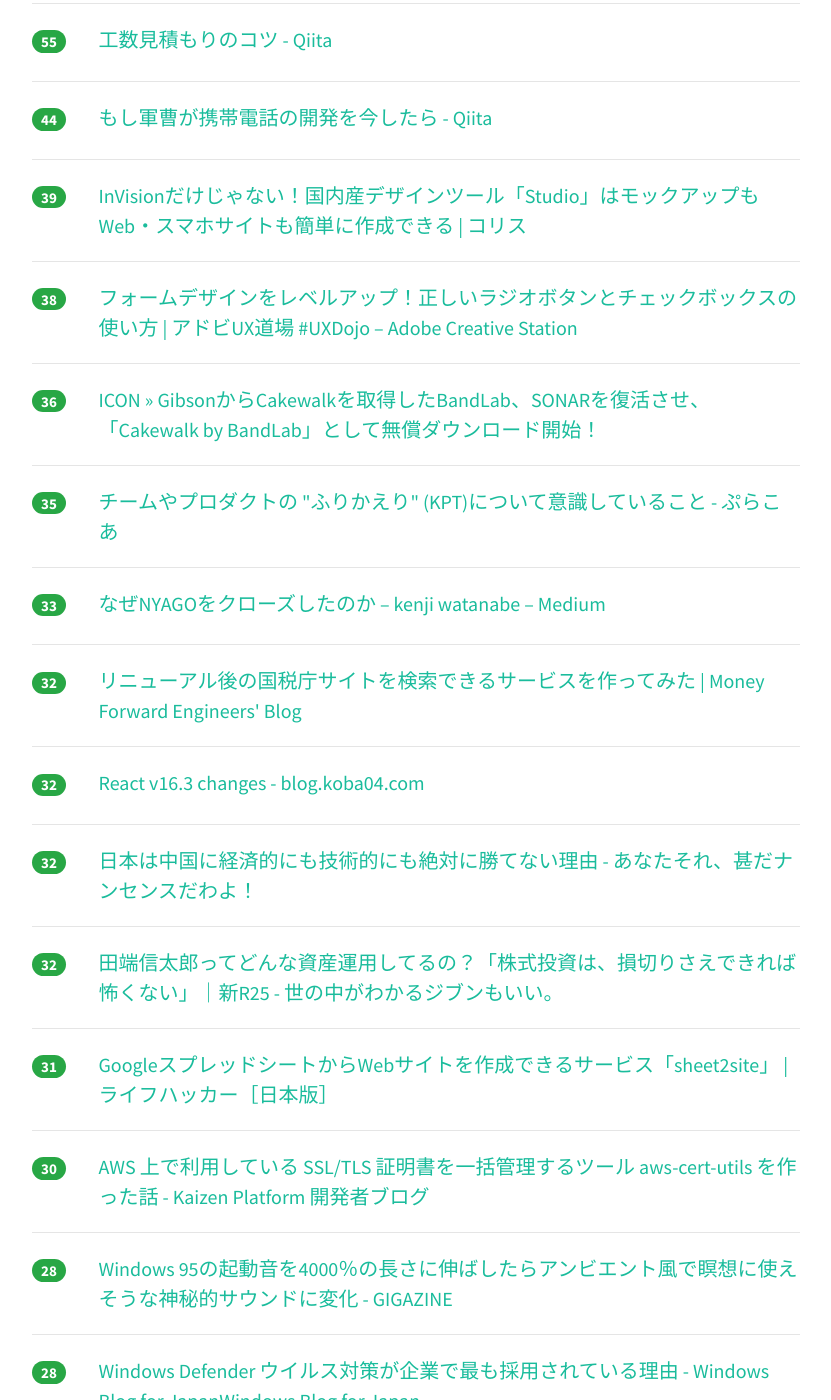
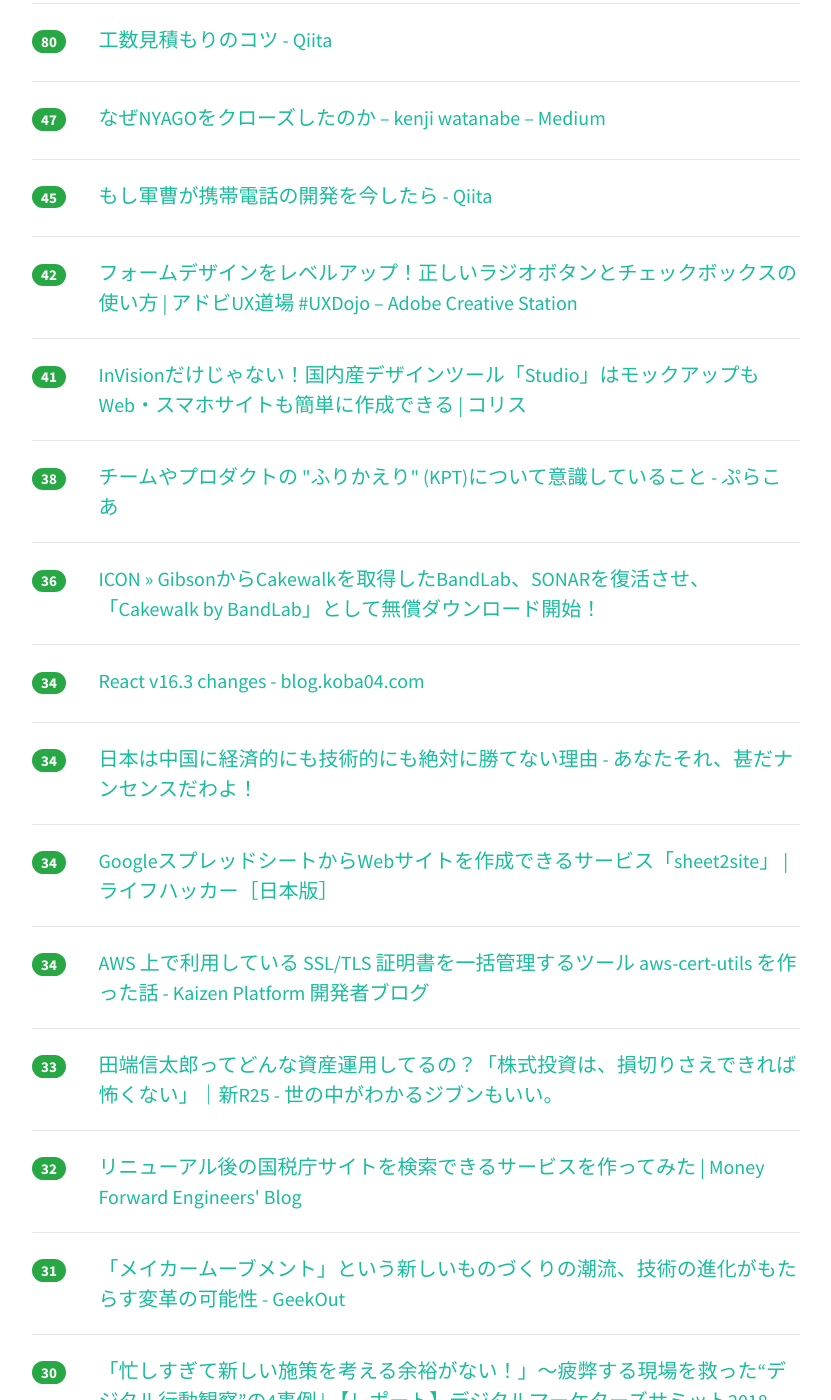
Before and after one commit to yatta47/hatena-matome-site, a Jekyll site: the page built from _posts/2018-04-05-hatena.md, in a window 1280 px wide and 1400 px high, scrolled down 1143 px. Shown: the whole window, without its empty margins (224-1055 px from the left). Built offline with Jekyll 4.4.1, drawn with Linux system fonts in a browser that asks for light colours; nearby versions of some CDN libraries; some of the changed text lies outside the part shown.

Commit message:
Updated 2018-04-05

```diff
--- a/_posts/2018-04-05-hatena.md
+++ b/_posts/2018-04-05-hatena.md
@@ -1,69 +1,79 @@
 ---
 layout: post
 title:  "2018-04-05 はてぶIT"
-date:   2018-04-05 17:01:10
+date:   2018-04-05 18:02:26
 tags: [it-hotentry]
 ---
-44 件のデータあり
+48 件のデータあり
 
 <hr><div class="row">
-<div class="col-1"><span class="badge badge-pill badge-success h2">432</span></div>
+<div class="col-1"><span class="badge badge-pill badge-success h2">437</span></div>
 <div class="col-11"><a href='http://forza.cocolog-nifty.com/blog/2018/04/post-4a98.html' target='_blank'>「プロエンジニアになるための「アジャイル開発」再入門」が素晴らしい: プログラマの思索</a></div>
 </div>
 <hr>
 <div class="row">
-<div class="col-1"><span class="badge badge-pill badge-success h2">338</span></div>
+<div class="col-1"><span class="badge badge-pill badge-success h2">359</span></div>
 <div class="col-11"><a href='https://internet.watch.impress.co.jp/docs/yajiuma/1115413.html' target='_blank'>引き継ぎ先不在だったFTPソフト「FFFTP」、開発者が交代し最新バージョンの3.0をリリース【やじうまWatch】 - INTERNET Watch</a></div>
 </div>
 <hr>
 <div class="row">
-<div class="col-1"><span class="badge badge-pill badge-success h2">294</span></div>
+<div class="col-1"><span class="badge badge-pill badge-success h2">315</span></div>
 <div class="col-11"><a href='https://cloud.google.com/apis/design/?hl=ja' target='_blank'>API 設計ガイド  |  Cloud API  |  Google Cloud Platform</a></div>
 </div>
 <hr>
 <div class="row">
-<div class="col-1"><span class="badge badge-pill badge-success h2">263</span></div>
+<div class="col-1"><span class="badge badge-pill badge-success h2">271</span></div>
 <div class="col-11"><a href='http://www.publickey1.jp/blog/18/_2nd_edition20javascriptweb.html' target='_blank'>マーチン・ファウラー氏「リファクタリング 2nd Edition」で20年ぶり内容刷新、サンプルコードはJavaScriptに。Web主体で書籍はエッセンシャル版の位置づけ － Publickey</a></div>
 </div>
 <hr>
 <div class="row">
-<div class="col-1"><span class="badge badge-pill badge-success h2">170</span></div>
+<div class="col-1"><span class="badge badge-pill badge-success h2">173</span></div>
 <div class="col-11"><a href='https://qiita.com/102Design/items/be66ae7ba7d160d7e419' target='_blank'>JavaScriptのクロージャはメモリーリークをちゃんと理解して使おう - Qiita</a></div>
 </div>
 <hr>
 <div class="row">
-<div class="col-1"><span class="badge badge-pill badge-success h2">146</span></div>
+<div class="col-1"><span class="badge badge-pill badge-success h2">170</span></div>
+<div class="col-11"><a href='https://qiita.com/KIKUYA-Takumi/items/162612ca42a9318cb1d8' target='_blank'>データサイエンティストを目指して勉強した1年間まとめ - Qiita</a></div>
+</div>
+<hr>
+<div class="row">
+<div class="col-1"><span class="badge badge-pill badge-success h2">151</span></div>
 <div class="col-11"><a href='https://dev.classmethod.jp/cloud/aws/secrets-manager/' target='_blank'>【完全新機能】DB認証情報やOAuthキーを一元管理可能なAWS Secrets Managerが発表されました！ ｜ Developers.IO</a></div>
 </div>
 <hr>
 <div class="row">
-<div class="col-1"><span class="badge badge-pill badge-success h2">134</span></div>
+<div class="col-1"><span class="badge badge-pill badge-success h2">147</span></div>
 <div class="col-11"><a href='http://thebridge.jp/2018/04/sukedachi-fundraising' target='_blank'>建設現場のマッチングアプリ「助太刀」が5.3億円調達、開始半年足らずで7000人の職人が利用 - THE BRIDGE（ザ・ブリッジ）</a></div>
 </div>
 <hr>
 <div class="row">
-<div class="col-1"><span class="badge badge-pill badge-success h2">100</span></div>
-<div class="col-11"><a href='https://qiita.com/KIKUYA-Takumi/items/162612ca42a9318cb1d8' target='_blank'>データサイエンティストを目指して勉強した1年間まとめ - Qiita</a></div>
-</div>
-<hr>
-<div class="row">
-<div class="col-1"><span class="badge badge-pill badge-success h2">55</span></div>
+<div class="col-1"><span class="badge badge-pill badge-success h2">80</span></div>
 <div class="col-11"><a href='https://qiita.com/yutakakn/items/b0e36196df474acf9359' target='_blank'>工数見積もりのコツ - Qiita</a></div>
 </div>
 <hr>
 <div class="row">
-<div class="col-1"><span class="badge badge-pill badge-success h2">44</span></div>
+<div class="col-1"><span class="badge badge-pill badge-success h2">47</span></div>
+<div class="col-11"><a href='https://medium.com/@kenji1229watanabe/bab3de746593' target='_blank'>なぜNYAGOをクローズしたのか – kenji watanabe – Medium</a></div>
+</div>
+<hr>
+<div class="row">
+<div class="col-1"><span class="badge badge-pill badge-success h2">45</span></div>
 <div class="col-11"><a href='https://qiita.com/nonbiri15/items/6f9d362371bd4b9452d0' target='_blank'>もし軍曹が携帯電話の開発を今したら - Qiita</a></div>
 </div>
 <hr>
 <div class="row">
-<div class="col-1"><span class="badge badge-pill badge-success h2">39</span></div>
+<div class="col-1"><span class="badge badge-pill badge-success h2">42</span></div>
+<div class="col-11"><a href='https://blogs.adobe.com/creativestation/web-xd-essentials-radio-buttons-and-checkboxes' target='_blank'>フォームデザインをレベルアップ！正しいラジオボタンとチェックボックスの使い方 | アドビUX道場 #UXDojo – Adobe Creative Station</a></div>
+</div>
+<hr>
+<div class="row">
+<div class="col-1"><span class="badge badge-pill badge-success h2">41</span></div>
 <div class="col-11"><a href='https://coliss.com/articles/build-websites/operation/work/design-tool-studio.html' target='_blank'>InVisionだけじゃない！国内産デザインツール「Studio」はモックアップもWeb・スマホサイトも簡単に作成できる | コリス</a></div>
 </div>
 <hr>
 <div class="row">
 <div class="col-1"><span class="badge badge-pill badge-success h2">38</span></div>
-<div class="col-11"><a href='https://blogs.adobe.com/creativestation/web-xd-essentials-radio-buttons-and-checkboxes' target='_blank'>フォームデザインをレベルアップ！正しいラジオボタンとチェックボックスの使い方 | アドビUX道場 #UXDojo – Adobe Creative Station</a></div>
+<div class="col-11"><a href='http://lycoris102.hatenablog.com/entry/2018/04/05/095125' target='_blank'>チームやプロダクトの "ふりかえり" (KPT)について意識していること - ぷらこあ</a></div>
 </div>
 <hr>
 <div class="row">
@@ -72,13 +82,28 @@ tags: [it-hotentry]
 </div>
 <hr>
 <div class="row">
-<div class="col-1"><span class="badge badge-pill badge-success h2">35</span></div>
-<div class="col-11"><a href='http://lycoris102.hatenablog.com/entry/2018/04/05/095125' target='_blank'>チームやプロダクトの "ふりかえり" (KPT)について意識していること - ぷらこあ</a></div>
+<div class="col-1"><span class="badge badge-pill badge-success h2">34</span></div>
+<div class="col-11"><a href='http://blog.koba04.com/post/2018/04/04/react-v163-changes/' target='_blank'>React v16.3 changes - blog.koba04.com</a></div>
+</div>
+<hr>
+<div class="row">
+<div class="col-1"><span class="badge badge-pill badge-success h2">34</span></div>
+<div class="col-11"><a href='http://mecchanikukyu.hatenablog.com/entry/2018/04/05/003229' target='_blank'>日本は中国に経済的にも技術的にも絶対に勝てない理由 - あなたそれ、甚だナンセンスだわよ！</a></div>
+</div>
+<hr>
+<div class="row">
+<div class="col-1"><span class="badge badge-pill badge-success h2">34</span></div>
+<div class="col-11"><a href='https://www.lifehacker.jp/2018/04/sheet2site-is-web-service-to-build-website-from-google-spreadsheet.html' target='_blank'>GoogleスプレッドシートからWebサイトを作成できるサービス「sheet2site」 | ライフハッカー［日本版］</a></div>
+</div>
+<hr>
+<div class="row">
+<div class="col-1"><span class="badge badge-pill badge-success h2">34</span></div>
+<div class="col-11"><a href='http://developer.kaizenplatform.com/entry/tkuchiki/2018-04-05' target='_blank'>AWS 上で利用している SSL/TLS 証明書を一括管理するツール aws-cert-utils を作った話 - Kaizen Platform 開発者ブログ</a></div>
 </div>
 <hr>
 <div class="row">
 <div class="col-1"><span class="badge badge-pill badge-success h2">33</span></div>
-<div class="col-11"><a href='https://medium.com/@kenji1229watanabe/bab3de746593' target='_blank'>なぜNYAGOをクローズしたのか – kenji watanabe – Medium</a></div>
+<div class="col-11"><a href='https://r25.jp/article/530681754580711228' target='_blank'>田端信太郎ってどんな資産運用してるの？「株式投資は、損切りさえできれば怖くない」｜新R25 - 世の中がわかるジブンもいい。</a></div>
 </div>
 <hr>
 <div class="row">
@@ -87,28 +112,18 @@ tags: [it-hotentry]
 </div>
 <hr>
 <div class="row">
-<div class="col-1"><span class="badge badge-pill badge-success h2">32</span></div>
-<div class="col-11"><a href='http://blog.koba04.com/post/2018/04/04/react-v163-changes/' target='_blank'>React v16.3 changes - blog.koba04.com</a></div>
-</div>
-<hr>
-<div class="row">
-<div class="col-1"><span class="badge badge-pill badge-success h2">32</span></div>
-<div class="col-11"><a href='http://mecchanikukyu.hatenablog.com/entry/2018/04/05/003229' target='_blank'>日本は中国に経済的にも技術的にも絶対に勝てない理由 - あなたそれ、甚だナンセンスだわよ！</a></div>
-</div>
-<hr>
-<div class="row">
-<div class="col-1"><span class="badge badge-pill badge-success h2">32</span></div>
-<div class="col-11"><a href='https://r25.jp/article/530681754580711228' target='_blank'>田端信太郎ってどんな資産運用してるの？「株式投資は、損切りさえできれば怖くない」｜新R25 - 世の中がわかるジブンもいい。</a></div>
-</div>
-<hr>
-<div class="row">
 <div class="col-1"><span class="badge badge-pill badge-success h2">31</span></div>
-<div class="col-11"><a href='https://www.lifehacker.jp/2018/04/sheet2site-is-web-service-to-build-website-from-google-spreadsheet.html' target='_blank'>GoogleスプレッドシートからWebサイトを作成できるサービス「sheet2site」 | ライフハッカー［日本版］</a></div>
+<div class="col-11"><a href='https://geek-out.jp/column/entry/2018/04/05/110000' target='_blank'>「メイカームーブメント」という新しいものづくりの潮流、技術の進化がもたらす変革の可能性 - GeekOut</a></div>
 </div>
 <hr>
 <div class="row">
 <div class="col-1"><span class="badge badge-pill badge-success h2">30</span></div>
-<div class="col-11"><a href='http://developer.kaizenplatform.com/entry/tkuchiki/2018-04-05' target='_blank'>AWS 上で利用している SSL/TLS 証明書を一括管理するツール aws-cert-utils を作った話 - Kaizen Platform 開発者ブログ</a></div>
+<div class="col-11"><a href='https://webtan.impress.co.jp/e/2018/04/05/28690' target='_blank'>「忙しすぎて新しい施策を考える余裕がない！」～疲弊する現場を救った“デジタル行動観察”の4事例 | 【レポート】デジタルマーケターズサミット2018 Winter | Web担当者Forum</a></div>
+</div>
+<hr>
+<div class="row">
+<div class="col-1"><span class="badge badge-pill badge-success h2">29</span></div>
+<div class="col-11"><a href='https://aws.amazon.com/jp/blogs/news/amazon-s3-update-new-storage-class-general-availability-of-s3-select/' target='_blank'>Amazon S3 アップデート – 新しいストレージクラスと、S3 Selectの一般公開 | Amazon Web Services ブログ</a></div>
 </div>
 <hr>
 <div class="row">
@@ -122,18 +137,18 @@ tags: [it-hotentry]
 </div>
 <hr>
 <div class="row">
-<div class="col-1"><span class="badge badge-pill badge-success h2">27</span></div>
-<div class="col-11"><a href='http://mizchi.hatenablog.com/entry/2018/04/04/225345' target='_blank'>プロトタイピング - mizchi's blog</a></div>
+<div class="col-1"><span class="badge badge-pill badge-success h2">28</span></div>
+<div class="col-11"><a href='http://d.hatena.ne.jp/Kango/20180404/1522863234' target='_blank'>前橋市教育委員会への不正アクセスについてまとめてみた - piyolog</a></div>
+</div>
+<hr>
+<div class="row">
+<div class="col-1"><span class="badge badge-pill badge-success h2">28</span></div>
+<div class="col-11"><a href='http://bunshun.jp/articles/-/6877' target='_blank'>50代60代のビジネス老兵はどこに消えるのか | 文春オンライン</a></div>
 </div>
 <hr>
 <div class="row">
 <div class="col-1"><span class="badge badge-pill badge-success h2">27</span></div>
-<div class="col-11"><a href='http://d.hatena.ne.jp/Kango/20180404/1522863234' target='_blank'>前橋市教育委員会への不正アクセスについてまとめてみた - piyolog</a></div>
-</div>
-<hr>
-<div class="row">
-<div class="col-1"><span class="badge badge-pill badge-success h2">27</span></div>
-<div class="col-11"><a href='https://webtan.impress.co.jp/e/2018/04/05/28690' target='_blank'>「忙しすぎて新しい施策を考える余裕がない！」～疲弊する現場を救った“デジタル行動観察”の4事例 | 【レポート】デジタルマーケターズサミット2018 Winter | Web担当者Forum</a></div>
+<div class="col-11"><a href='http://mizchi.hatenablog.com/entry/2018/04/04/225345' target='_blank'>プロトタイピング - mizchi's blog</a></div>
 </div>
 <hr>
 <div class="row">
@@ -148,22 +163,22 @@ tags: [it-hotentry]
 <hr>
 <div class="row">
 <div class="col-1"><span class="badge badge-pill badge-success h2">26</span></div>
-<div class="col-11"><a href='http://bunshun.jp/articles/-/6877' target='_blank'>50代60代のビジネス老兵はどこに消えるのか | 文春オンライン</a></div>
-</div>
-<hr>
-<div class="row">
-<div class="col-1"><span class="badge badge-pill badge-success h2">26</span></div>
 <div class="col-11"><a href='https://qiita.com/aterato/items/1548f27d011b6fa919c4' target='_blank'>モバイルファーストインデックス(MFI)を踏まえたデザイン - Qiita</a></div>
-</div>
-<hr>
-<div class="row">
-<div class="col-1"><span class="badge badge-pill badge-success h2">26</span></div>
-<div class="col-11"><a href='https://aws.amazon.com/jp/blogs/news/amazon-s3-update-new-storage-class-general-availability-of-s3-select/' target='_blank'>Amazon S3 アップデート – 新しいストレージクラスと、S3 Selectの一般公開 | Amazon Web Services ブログ</a></div>
 </div>
 <hr>
 <div class="row">
 <div class="col-1"><span class="badge badge-pill badge-success h2">25</span></div>
 <div class="col-11"><a href='https://togetter.com/li/1215149' target='_blank'>一人暮らしの家に『有名セキュリティ会社を騙る怪しい人』が来たけど玄関に同人誌があったので断れた話 - Togetter</a></div>
+</div>
+<hr>
+<div class="row">
+<div class="col-1"><span class="badge badge-pill badge-success h2">24</span></div>
+<div class="col-11"><a href='http://hokoxjouhou.blog105.fc2.com/blog-entry-1146.html' target='_blank'>Kindleのシリーズエラーをどんどん報告しよう！ - 情報管理LOG</a></div>
+</div>
+<hr>
+<div class="row">
+<div class="col-1"><span class="badge badge-pill badge-success h2">24</span></div>
+<div class="col-11"><a href='http://tech.nikkeibp.co.jp/atcl/nxt/column/18/00240/040400002/' target='_blank'>Rubyのリリースマネジャーを趣味でやるのは無理 | 日経 xTECH（クロステック）</a></div>
 </div>
 <hr>
 <div class="row">
@@ -173,11 +188,6 @@ tags: [it-hotentry]
 <hr>
 <div class="row">
 <div class="col-1"><span class="badge badge-pill badge-success h2">22</span></div>
-<div class="col-11"><a href='http://hokoxjouhou.blog105.fc2.com/blog-entry-1146.html' target='_blank'>Kindleのシリーズエラーをどんどん報告しよう！ - 情報管理LOG</a></div>
-</div>
-<hr>
-<div class="row">
-<div class="col-1"><span class="badge badge-pill badge-success h2">21</span></div>
 <div class="col-11"><a href='https://www.voanews.com/a/us-japan-summit/4331731.html' target='_blank'>Japan Increasingly Isolated As N. Korea Diplomacy Progresses</a></div>
 </div>
 <hr>
@@ -187,13 +197,23 @@ tags: [it-hotentry]
 </div>
 <hr>
 <div class="row">
+<div class="col-1"><span class="badge badge-pill badge-success h2">21</span></div>
+<div class="col-11"><a href='https://togetter.com/li/1215409' target='_blank'>「妙だな…」 #IT現場探偵 に現場味出てて震える - Togetter</a></div>
+</div>
+<hr>
+<div class="row">
+<div class="col-1"><span class="badge badge-pill badge-success h2">20</span></div>
+<div class="col-11"><a href='http://www.orangeitems.com/entry/2018/04/04/201433' target='_blank'>「小中学生ら個人情報流出か＝２万５０００人分－前橋市教委」を考察 - orangeitems’s diary</a></div>
+</div>
+<hr>
+<div class="row">
 <div class="col-1"><span class="badge badge-pill badge-success h2">20</span></div>
 <div class="col-11"><a href='https://www.cockroachlabs.com/blog/cockroachdb-2-0-release/' target='_blank'>CockroachDB 2.0 Has Arrived! | Cockroach Labs</a></div>
 </div>
 <hr>
 <div class="row">
 <div class="col-1"><span class="badge badge-pill badge-success h2">19</span></div>
-<div class="col-11"><a href='http://www.orangeitems.com/entry/2018/04/04/201433' target='_blank'>「小中学生ら個人情報流出か＝２万５０００人分－前橋市教委」を考察 - orangeitems’s diary</a></div>
+<div class="col-11"><a href='https://gigazine.net/news/20130502-mcdonalds-theory/' target='_blank'>「マクドナルド理論」を使うとより優れたアイデアが出てきてプロジェクトが進行する - GIGAZINE</a></div>
 </div>
 <hr>
 <div class="row">
@@ -207,11 +227,6 @@ tags: [it-hotentry]
 </div>
 <hr>
 <div class="row">
-<div class="col-1"><span class="badge badge-pill badge-success h2">16</span></div>
-<div class="col-11"><a href='https://togetter.com/li/1215409' target='_blank'>「妙だな…」 #IT現場探偵 に現場味出てて震える - Togetter</a></div>
-</div>
-<hr>
-<div class="row">
 <div class="col-1"><span class="badge badge-pill badge-success h2">15</span></div>
 <div class="col-11"><a href='https://www.gizmodo.jp/2018/04/smart-speaker-advertising-patent.html' target='_blank'>スマートスピーカーを使った広告の特許が怖い。私生活、ぜんぶ切り売りされるかも | ギズモード・ジャパン</a></div>
 </div>
@@ -222,6 +237,11 @@ tags: [it-hotentry]
 </div>
 <hr>
 <div class="row">
+<div class="col-1"><span class="badge badge-pill badge-success h2">15</span></div>
+<div class="col-11"><a href='https://webtan.impress.co.jp/n/2018/04/05/28881' target='_blank'>アクセシビリティを確保するなら、ファインダビリティも大事。国税庁Webサイトリニューアルでリダイレクトなし | Web担当者Forum</a></div>
+</div>
+<hr>
+<div class="row">
 <div class="col-1"><span class="badge badge-pill badge-success h2">9</span></div>
 <div class="col-11"><a href='https://news.yahoo.co.jp/byline/shinoharashuji/20180404-00083560/' target='_blank'>YouTube本社を襲った銃撃犯はフィルタリングに不満か。自身のホームページや動画で主張(篠原修司) - 個人 - Yahoo!ニュース</a></div>
 </div>
```
